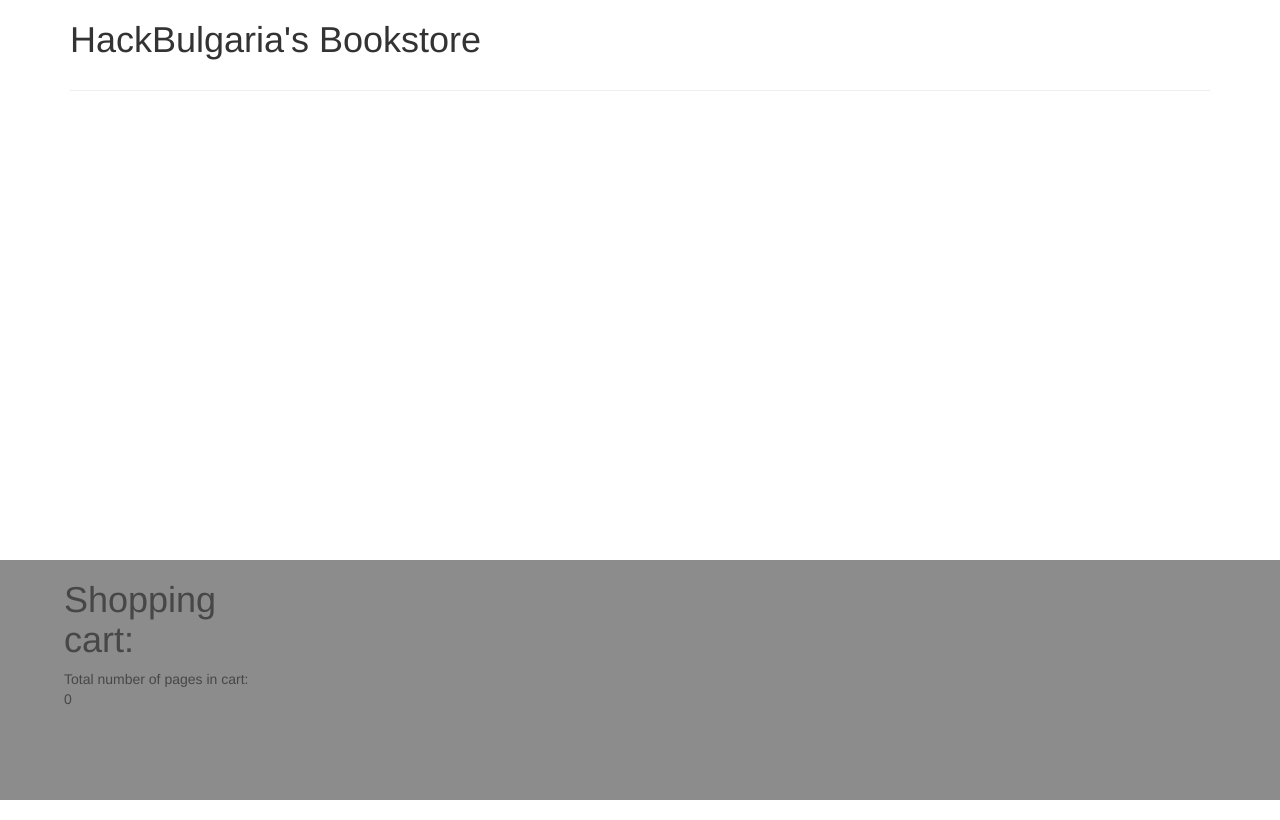
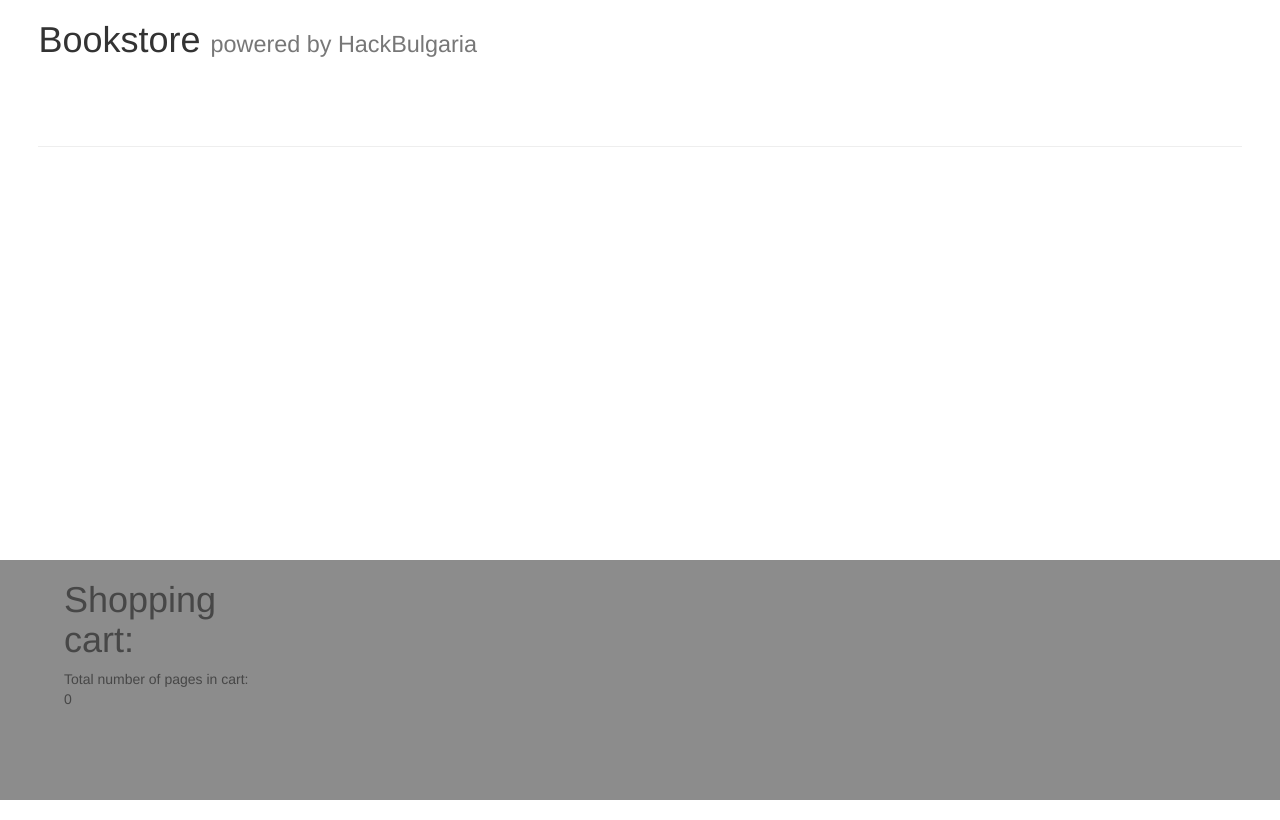
Before and after one commit to dtaskoff/hackbulgaria-javascript, a website: page week2/bookstore/client/index.html in a window 1280 px wide. Drawn offline with nearby package versions, Linux system fonts and the light colour scheme; no server answers.

Commit message:
Fixed -> shopping cart was hiding the last row of books

```diff
--- a/week2/bookstore/client/index.html
+++ b/week2/bookstore/client/index.html
@@ -1,16 +1,17 @@
 <!DOCTYPE html>
 <html>
 <head>
-    <meta http-equiv="Content-Type" content="text/html; charset=utf-8" />
     <title>Bookstore</title>
     <link href="bower_components/bootstrap/dist/css/bootstrap.min.css" rel="stylesheet">
     <link rel="stylesheet" type="text/css" href="styles.css">
 </head>
 <body>
-    <div class="container">
-        <div id="books-container">
-            <h1>HackBulgaria's Bookstore</h1>
-        </div>
+    <div class="header">
+        <h1>Bookstore <small>powered by HackBulgaria</small></h1>
+    </div>
+
+    <div class="mycontainer">
+        <div id="books-container"></div>
         <hr />
         <div class="wrapper">
             <div id="cart-info">
@@ -20,6 +21,8 @@
             <div id="purchased-books-container"></div>
         </div>
     </div>
+    <div class="footer"></div>
+
     <script id="single-book-template" type="text/template">
         <div id="book-<%= id %>" class="book">
             <h3><%= title %></h3>
--- a/week2/bookstore/client/styles.css
+++ b/week2/bookstore/client/styles.css
@@ -1,13 +1,31 @@
-body {
+html, body {
+    height: 100%;
     width: 100%;
-    height: 100%;
     margin: 0;
     padding: 0;
+    border: 0;
+}
+
+.header {
+    height: 10%;
+    width: 100%;
+    padding-left: 3%;
+}
+
+.footer {
+    height: 30%;
+}
+
+.mycontainer {
+    margin-left: 3%;
+    margin-right: 3%;
+    margin-top: 2%;
+    margin-bottom: 2%;
 }
 
 #books-container {
-    height: 80%;
     width: 100%;
+    height: auto;
     overflow-x: scroll;
 }
 
@@ -44,10 +62,6 @@ body {
     text-align: center;
 }
 
-.book > img {
-    margin: 3px;
-}
-
 #purchased-books-container > .book {
     width: 10%;
     background-color: white;
```
